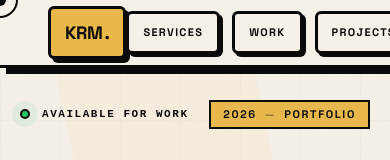
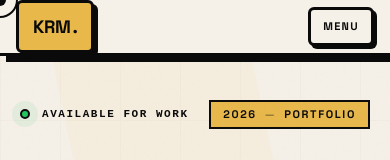
Before and after one commit to kamroon-11/kamroon-portfolio, a Next.js app: page / in a window 390 px wide. Shown: the top 160 px of the page. Built offline with nearby package versions, Linux system fonts and the light colour scheme.

Commit message:
feat(nav): responsive navbar with mobile menu and reduced padding/height

```diff
--- a/src/components/Navbar.tsx
+++ b/src/components/Navbar.tsx
@@ -1,10 +1,15 @@
 "use client";
-import { useEffect, useRef } from "react";
+import { useEffect, useRef, useState } from "react";
 
 export default function Navbar() {
   const navRef = useRef<HTMLElement>(null);
+  const [isMobile, setIsMobile] = useState(false);
+  const [menuOpen, setMenuOpen] = useState(false);
 
   useEffect(() => {
+    const onResize = () => setIsMobile(window.innerWidth < 768);
+    onResize();
+    window.addEventListener("resize", onResize);
     const onScroll = () => {
       if (navRef.current) {
         if (window.scrollY > 80) {
@@ -21,10 +26,14 @@ export default function Navbar() {
       }
     };
     window.addEventListener("scroll", onScroll);
-    return () => window.removeEventListener("scroll", onScroll);
+    return () => {
+      window.removeEventListener("scroll", onScroll);
+      window.removeEventListener("resize", onResize);
+    };
   }, []);
 
   const scrollTo = (id: string) => {
+    setMenuOpen(false);
     document.getElementById(id)?.scrollIntoView({ behavior: "smooth" });
   };
 
@@ -41,8 +50,8 @@ export default function Navbar() {
         borderBottom: "3px solid var(--black)",
         transition: "all 0.25s cubic-bezier(0.16, 1, 0.3, 1)",
         boxShadow: "6px 6px 0 var(--black)",
-        padding: "0 48px",
-        height: "68px",
+        padding: isMobile ? "0 16px" : "0 48px",
+        height: isMobile ? "56px" : "68px",
         display: "flex",
         alignItems: "center",
         justifyContent: "space-between",
@@ -81,7 +90,8 @@ export default function Navbar() {
         KRM<span style={{ marginLeft: 2 }}>.</span>
       </button>
 
-      {/* Nav links */}
+      {/* Nav links or menu toggle */}
+      {!isMobile ? (
         <div style={{ display: "flex", alignItems: "center", gap: "12px" }}>
           {["services", "work", "projects", "skills", "contact"].map((item) => (
             <button
@@ -99,7 +109,7 @@ export default function Navbar() {
                 boxShadow: "3px 3px 0 var(--black)",
                 padding: "10px 14px",
                 cursor: "pointer",
-              transform: "translateY(0) rotate(var(--rot, 0deg))",
+                transform: "translateY(0)",
                 transition: "transform 0.15s ease, box-shadow 0.15s ease, opacity 0.2s",
               }}
               onMouseEnter={(e) => {
@@ -117,8 +127,80 @@ export default function Navbar() {
             </button>
           ))}
         </div>
+      ) : (
+        <div style={{ position: "relative" }}>
+          <button
+            aria-label="Open menu"
+            onClick={() => setMenuOpen((v) => !v)}
+            style={{
+              fontWeight: 800,
+              fontSize: "11px",
+              letterSpacing: "0.12em",
+              textTransform: "uppercase",
+              color: "var(--black)",
+              background: "var(--cream)",
+              border: "3px solid var(--black)",
+              borderRadius: "6px",
+              boxShadow: "3px 3px 0 var(--black)",
+              padding: "8px 12px",
+              cursor: "pointer",
+            }}
+          >
+            Menu
+          </button>
+          {menuOpen && (
+            <div
+              style={{
+                position: "absolute",
+                top: "calc(100% + 8px)",
+                right: 0,
+                border: "3px solid var(--black)",
+                background: "var(--cream)",
+                boxShadow: "6px 6px 0 var(--black)",
+                borderRadius: "8px",
+                padding: "12px",
+                display: "flex",
+                flexDirection: "column",
+                gap: "8px",
+                width: "220px",
+              }}
+            >
+              {["services", "work", "projects", "skills", "contact"].map((item) => (
+                <button
+                  key={item}
+                  onClick={() => scrollTo(item)}
+                  style={{
+                    textAlign: "left",
+                    fontWeight: 800,
+                    fontSize: "11px",
+                    letterSpacing: "0.12em",
+                    textTransform: "uppercase",
+                    color: "var(--black)",
+                    background: "var(--cream)",
+                    border: "3px solid var(--black)",
+                    borderRadius: "6px",
+                    boxShadow: "3px 3px 0 var(--black)",
+                    padding: "10px 12px",
+                    cursor: "pointer",
+                  }}
+                >
+                  {item}
+                </button>
+              ))}
+              <button
+                onClick={() => scrollTo("contact")}
+                className="nb-btn"
+                style={{ padding: "10px 12px", fontSize: "11px", boxShadow: "4px 4px 0 var(--black)" }}
+              >
+                Hire Me ↗
+              </button>
+            </div>
+          )}
+        </div>
+      )}
 
-      {/* CTA */}
+      {/* CTA (hidden on mobile, inside menu) */}
+      {!isMobile && (
         <button
           onClick={() => scrollTo("contact")}
           className="nb-btn"
@@ -130,6 +212,7 @@ export default function Navbar() {
         >
           Hire Me ↗
         </button>
+      )}
     </nav>
   );
 }
```
Lines whose indentation alone changed are shown as unchanged.
